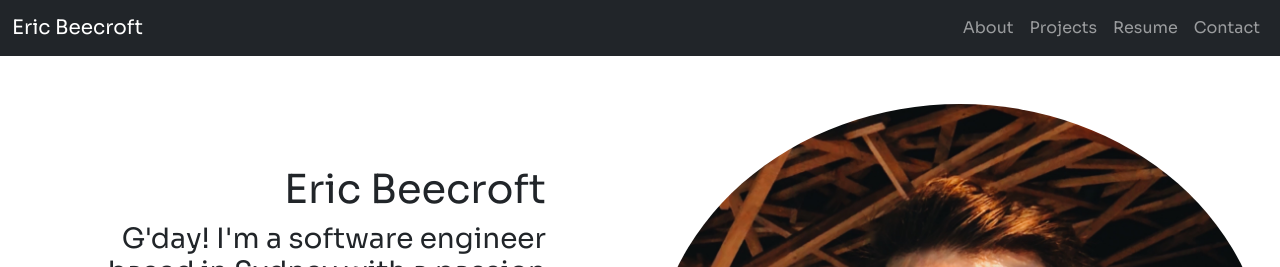
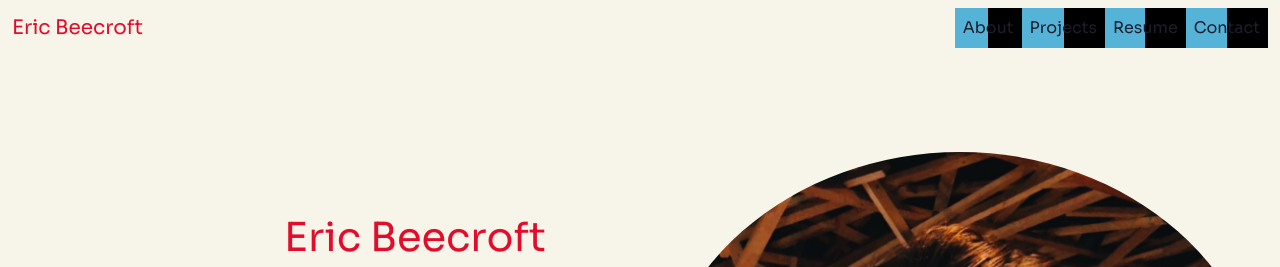
Before and after one commit to ebeecroft1/portfolio, a Gatsby site: page / in a window 1280 px wide. Shown: the top 267 px of the page. Built offline with nearby package versions, Linux system fonts and the light colour scheme; Gatsby itself is replaced by a stand-in of ours.

Commit message:
more css

```diff
--- a/src/components/layout.js
+++ b/src/components/layout.js
@@ -1,27 +1,26 @@
 import * as React from "react";
 import { Button, Container, Nav, Navbar } from "react-bootstrap";
 import { EnvelopeFill, Github, Linkedin } from "react-bootstrap-icons";
-import { footer, footerContact, footerText, pattern} from "./layout.module.css";
+import { footer, footerContact, footerText, navColor, navLinkItem, pattern} from "./layout.module.css";
 import 'bootstrap/dist/css/bootstrap.min.css';
 import "@fontsource/sora";
-// import "@fontsource/spectral";
 
 const Layout = ({ pageTitle, children }) => {
     return (
         <div className={pattern} >
             <title>{ pageTitle }</title>
-            <Navbar bg="dark" variant="dark" expand="md" sticky="top" fluid>
+            <Navbar className={navColor} expand="md" sticky="top" fluid>
                 <Container fluid>
-                    <Navbar.Brand href="/" style={{color: "white"}}>Eric Beecroft</Navbar.Brand>
+                    <Navbar.Brand href="/" style={{color: "#E40C2B"}}>Eric Beecroft</Navbar.Brand>
 
                     <Navbar.Toggle aria-controls="responsive-navbar-nav" />
                     <Navbar.Collapse id="responsive-navbar-nav">
                         <Nav className="ms-auto">
                             {/* <Nav.Link href="/">Home</Nav.Link> */}
-                            <Nav.Link href="/about">About</Nav.Link>
-                            <Nav.Link href="/">Projects</Nav.Link>
-                            <Nav.Link href="/">Resume</Nav.Link>
-                            <Nav.Link href="/">Contact</Nav.Link>
+                            <Nav.Link className={navLinkItem} href="/about">About</Nav.Link>
+                            <Nav.Link className={navLinkItem} href="/">Projects</Nav.Link>
+                            <Nav.Link className={navLinkItem} href="/">Resume</Nav.Link>
+                            <Nav.Link className={navLinkItem} href="/">Contact</Nav.Link>
                         </Nav>
                     </Navbar.Collapse>
                 </Container>
--- a/src/components/layout.module.css
+++ b/src/components/layout.module.css
@@ -14,10 +14,6 @@
     padding-left: 0;
 }
 
-.nav-link-item {
-    padding-right: 2em;
-}
-
 .nav-link-text {
     color: black;
 } */
@@ -25,6 +21,20 @@
 /* body {
     background-color: black;
 } */
+
+.navColor {
+    background-color: #F7F4E9;
+}
+
+.navLinkItem {
+    color: #1D1D2C !important;
+    background-image: linear-gradient(
+        to right,
+        #54b3d6,
+        #54b3d6 50%,
+        #000 50%
+    ) !important;
+}
 
 .footer {
     background-color: #1D1D2C;
@@ -45,6 +55,7 @@
 
 .pattern {
     font-family: "Sora";
+    background-color: #F7F4E9;
     /* background: linear-gradient(#3c6e71, rgba(255,251,254,1)); */
     /* background: linear-gradient(#8AA8A9, rgba(255,251,254,1)); */
 
--- a/src/pages/index.js
+++ b/src/pages/index.js
@@ -2,7 +2,7 @@ import * as React from "react";
 import Layout from "../components/layout";
 import { Button, Card, Col, Container, Image, Row } from "react-bootstrap";
 import { EnvelopeFill, Github, Linkedin, Link45deg } from "react-bootstrap-icons";
-import { content, hero, icon, languages, pattern, profilePic, title } from "./index.module.css";
+import { content, hero, icon, languages, pattern, profilePic, title, welcome } from "./index.module.css";
 import profile from "../images/profile.jpeg";
 import crema from "../images/crema.png";
 import starting5 from "../images/starting5.png";
@@ -13,12 +13,12 @@ import dragonAmpersand from "../images/dragonAmpersand.svg";
 const IndexPage = () => {
   return (
     <Layout pageTitle="Eric Beecroft">
-      <div className={pattern}>
-        <div className={content}>
+      <div className={content}>
+        <div className={welcome}>
           <Row>
             <Col style={{textAlign: "right"}} sm={12} md={6}>
               <Container className={hero} fluid>
-                <h1>Eric Beecroft</h1>
+                <h1 style={{color: "#E40C2B"}}>Eric Beecroft</h1>
                 <h3>G'day! I'm a software engineer based in Sydney with a passion for users and frontend development.</h3>
                 <Button variant="outline-dark" href="https://github.com/ebeecroft1" target="_blank">
                   <Github  style={{fontSize: "2em"}}/>
--- a/src/pages/index.module.css
+++ b/src/pages/index.module.css
@@ -36,3 +36,9 @@
 .title {
     padding-bottom: 1em;
 }
+
+.welcome {
+    background-color: #F7F4E9;
+    color: #1D1D2C;
+    padding: 3em 0;
+}
```
